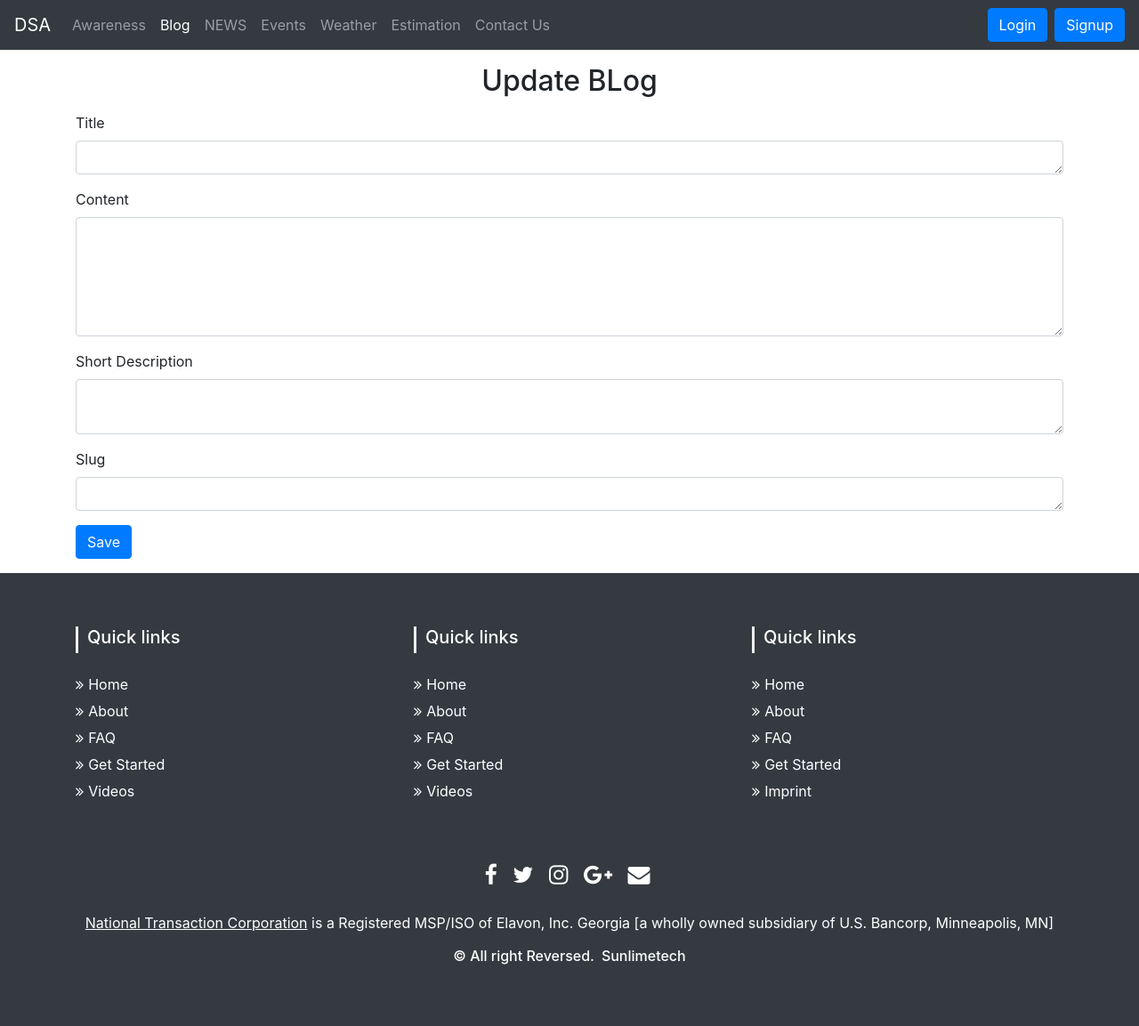
After one commit to Muhammad-Akhlaq/Disaster-Assistant-System, a Django app: page /blogupdate/ in a window 1280 px wide. The commit adds this page. Shown: the whole page at 89% size. Run offline with Django 3.2, Linux system fonts and the light colour scheme; some libraries are stand-ins or nearby versions.

Commit message:
Update Blog not working
Oye mein template add kiya hey lekin smjh nae aa rae edit ki

```diff
--- a/DAS/fyp/urls.py
+++ b/DAS/fyp/urls.py
@@ -10,6 +10,7 @@ urlpatterns = [
     path('contact/', views.contact, name='contact'),
     path('weather/', views.weather, name='weather'),
     path('blogpost/<str:slug>', views.blogpost, name='blog'),
+    path('blogupdate/', views.blogupdate, name='blogupdate'),
     path('awareness/', views.awareness, name='awareness'),
     path('search/', views.search, name='search'),
     path('bloghome/', views.blog, name='blog'),
--- a/DAS/fyp/views.py
+++ b/DAS/fyp/views.py
@@ -12,25 +12,36 @@ def home(request):
 
     return render(request, 'home.html')
 
+
+
 def awareness(request):
 
     return render(request, 'awareness.html')
+
+
 
 def estimation(request):
 
     return render(request, 'estimation.html')
 
+
+
 def news(request):
 
     return render(request, 'news.html')
+
+
 
 def events(request):
 
     return render(request, 'events.html')
 
+
+
 def weather(request):
 
     return render(request, 'weather.html')
+
 
 
 def contact(request):
@@ -44,6 +55,8 @@ def contact(request):
         ins.save()
         print('Data has been written in the database')
     return render(request, 'contact.html')
+
+
 
 def blog(request):
     no_of_posts = 5
@@ -68,10 +81,13 @@ def blog(request):
     return render(request, 'bloghome.html', context)
 
 
+
 def blogpost(request, slug):
     blog = Blog.objects.filter(slug=slug).first
     context = {'blog': blog}
     return render(request, 'blogpost.html', context)
+
+
 
 def search(request):
     query=request.GET['query']
@@ -98,6 +114,8 @@ def search(request):
     context={'blogs':blogs,'query':query,'prev':prev,"nxt":nxt}
     return render(request,'search.html',context)
 
+
+
 def blogwrite(request):
     if request.method=='POST':
         print('This is post')
@@ -113,9 +131,28 @@ def blogwrite(request):
     return render(request, 'blogwrite.html')
 
 
+
+def blogupdate(request):
+
+    if request.method=='POST':
+        print('This is post')
+        title= request.POST['title']
+        content= request.POST['content']
+        short_desc= request.POST['short_desc']
+        slug= request.POST['slug']
+        ins = Blog(title=title, content=content, short_desc=short_desc, slug=slug)
+        ins.save()
+
+        print('Data has been written in the database')
+
+    return render(request, 'blogupdate.html')
+
+
+
 def earthquake(request):
 
     return render(request, 'earthquake.html')
+
 
 
 def flood(request):
@@ -151,6 +188,8 @@ def signup(request):
     else:
         return HttpResponse("404-Not Found")
 
+
+
 def Login(request):
     if request.method=='POST':
         loginusername= request.POST['loginusername']
@@ -166,6 +205,9 @@ def Login(request):
             return redirect("/")
     else:
         return HttpResponse("404-Not Found")
+
+
+
 def Logout(request):
     logout(request)
     messages.success(request,"Successfully logged out")
--- a/DAS/templates/blogpost.html
+++ b/DAS/templates/blogpost.html
@@ -3,12 +3,13 @@
 {% block body %}
 
 
-<div class="container">
+<div class="container my-3">
 <h1 class="my-3"> {{blog.title}} </h1>
 <p class="blog-post-meta">{{blog.time}} by <a href="#">{{blog.author}}</a></p>
 <div class="my-3">
     {{blog.content|safe}}
 </div>
+    <a class="btn btn-primary" href="/blogupdate" role="button">Edit/Update</a>
 </div>
 
 
--- /dev/null
+++ b/DAS/templates/blogupdate.html
@@ -0,0 +1,52 @@
+{% extends 'base.html' %}
+{% block blogactive %}active{% endblock blogactive %}
+{% block title %}
+Update Blog
+{% endblock title %}
+
+{% block body %}
+
+
+
+
+
+
+<div class="container my-3">
+    <h2 class="text-center my-3">Update BLog</h2>
+
+
+    <form action="/blogupdate/" method="POST">
+      {% csrf_token %}
+
+  <div class="form-group">
+    <label for="exampleFormControlTextarea1">Title</label>
+    <textarea class="form-control" id="title" name="title" rows="1"></textarea>
+  </div>
+
+  <div class="form-group">
+    <label for="exampleFormControlTextarea1">Content</label>
+    <textarea class="form-control" id="content" name="content" rows="5"></textarea>
+  </div>
+
+  <div class="form-group">
+    <label for="exampleFormControlTextarea1">Short Description</label>
+    <textarea class="form-control" id="short_desc" name="short_desc" rows="2"></textarea>
+  </div>
+
+  <div class="form-group">
+    <label for="exampleFormControlTextarea1">Slug</label>
+    <textarea class="form-control" id="slug" name="slug" rows="1"></textarea>
+  </div>
+
+
+        <button type="submit" class="btn btn-primary">Save</button>
+      </form>
+</div>
+
+
+
+
+
+
+
+{% endblock body %}
```
